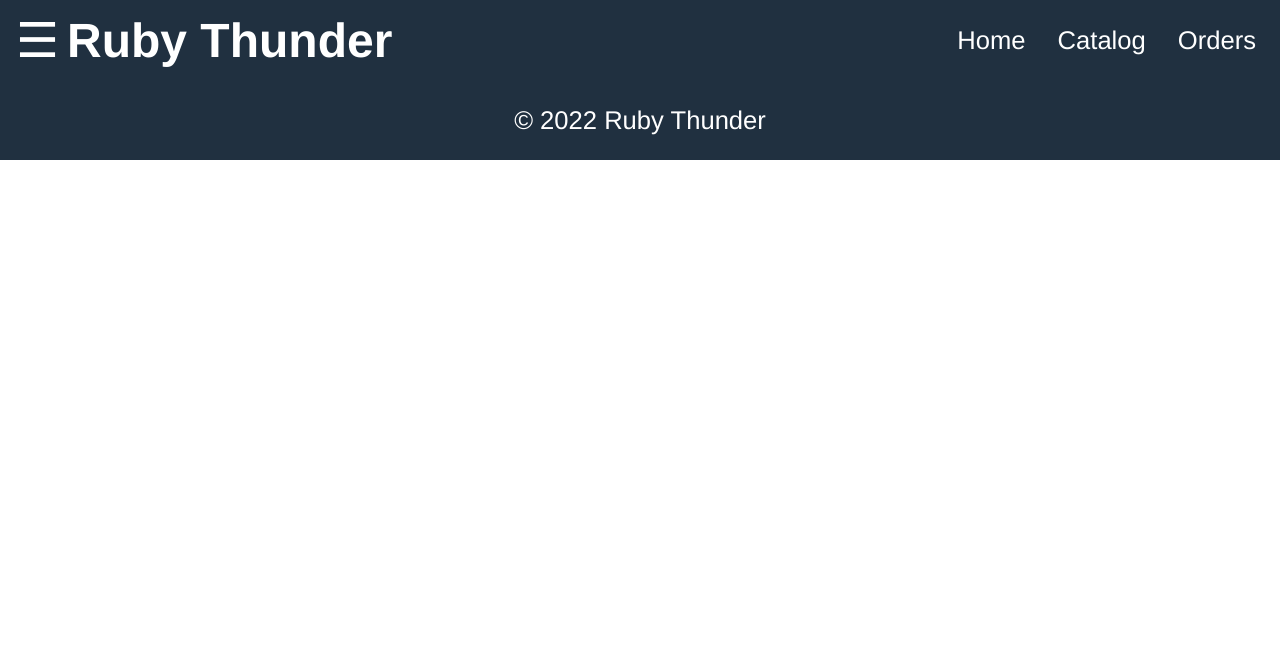
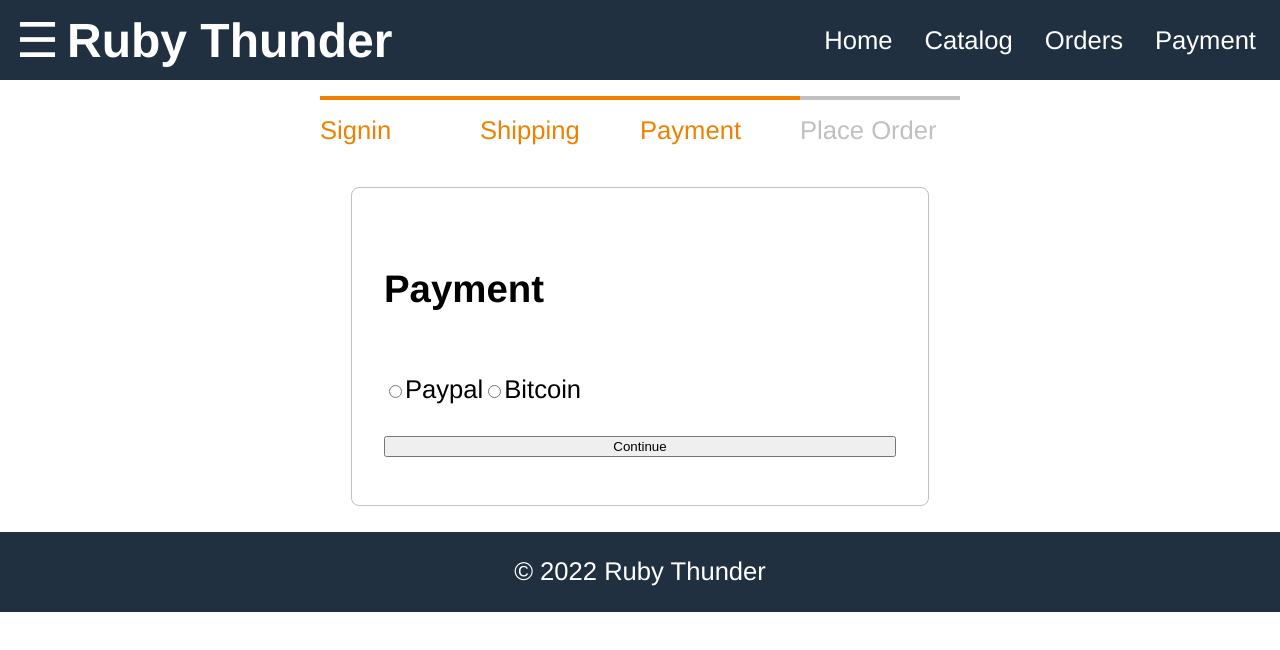
Before and after one commit to RUBY-THUNDER/ruby-thunder-web, a React (Create React App) app in the folder frontend/: page /payment in a window 1280 px wide. Shown: the top 650 px of the page. Built offline with nearby package versions, Linux system fonts and the light colour scheme.

Commit message:
Add Payment screen routing and navigation

```diff
--- a/frontend/src/App.tsx
+++ b/frontend/src/App.tsx
@@ -5,6 +5,7 @@
 import Products from "./Products/Products";
 import Orders from './Orders/Orders'
 import OrderDetail from './Orders/OrderDetail'
+import PaymentScreen from './Payment/Payment';
 
 function App() {
   const openMenu = () => {
@@ -26,6 +27,7 @@
                 <Link to="/">Home</Link>
                 <Link to="/catalog">Catalog</Link>
                 <Link to="/orders">Orders</Link>
+                <Link to="/payment">Payment</Link>
             </div>
         </header>
         <aside className="sidebar">
@@ -47,6 +49,7 @@
             <Route path="/catalog" element={<Products />} />
             <Route path="orders" element={<Orders />}></Route>
             <Route path="order/:id" element={<OrderDetail />}></Route>
+            <Route path="payment" element={<PaymentScreen />}></Route>
           </Routes>
         </main>
         <footer className="footer">
--- /dev/null
+++ b/frontend/src/Payment/CheckoutSteps.tsx
@@ -0,0 +1,12 @@
+import React from 'react';
+
+function CheckoutSteps(props: any) {
+    return <div className="checkout-steps">
+        <div className={props.step1 ? 'active' : ''} >Signin</div>
+        <div className={props.step2 ? 'active' : ''} >Shipping</div>
+        <div className={props.step3 ? 'active' : ''} >Payment</div>
+        <div className={props.step4 ? 'active' : ''} >Place Order</div>
+    </div>
+}
+
+export default CheckoutSteps;
--- /dev/null
+++ b/frontend/src/Payment/Payment.tsx
@@ -0,0 +1,49 @@
+import React from 'react';
+
+import CheckoutSteps from '../Payment/CheckoutSteps';
+
+function PaymentScreen() {
+
+    const submitHandler = () => {
+        alert("Payment processing...")
+    };
+
+    return (
+        <div>
+            <CheckoutSteps step1 step2 step3></CheckoutSteps>
+            <div className="form">
+                <form onSubmit={submitHandler}>
+                    <ul className="form-container">
+                        <li>
+                            <h2>Payment</h2>
+                        </li>
+
+                        <li>
+                            <div>
+                                <input
+                                    type="radio"
+                                    name="paymentMethod"
+                                    id="paymentMethod"
+                                    value="paypal"
+                                ></input>
+                                <label htmlFor="paymentMethod">Paypal</label>
+                                <input
+                                    type="radio"
+                                    name="paymentMethod"
+                                    id="paymentMethod"
+                                    value="bitcoin"
+                                ></input>
+                                <label htmlFor="paymentMethod">Bitcoin</label>
+                            </div>
+                        </li>
+
+                        <li>
+                            <button type="submit" className="button primary">Continue</button>
+                        </li>
+                    </ul>
+                </form>
+            </div>
+        </div>
+    );
+}
+export default PaymentScreen;
--- a/frontend/src/index.css
+++ b/frontend/src/index.css
@@ -147,3 +147,46 @@
     justify-content: space-between;
     align-items: flex-start;
 }
+
+.checkout-steps {
+    display: flex;
+    justify-content: space-between;
+    width: 40rem;
+    margin: 1rem auto;
+}
+.checkout-steps > div {
+    border-top: 0.3rem #c0c0c0 solid;
+    color: #c0c0c0;
+    flex: 1 1;
+    padding-top: 1rem;
+}
+.checkout-steps > div.active {
+    border-top: 0.3rem #f08000 solid;
+    color: #f08000;
+}
+.form {
+    display: flex;
+    justify-content: center;
+    align-items: center;
+    height: 100%;
+}
+.form-container {
+    display: flex;
+    flex-direction: column;
+    width: 32rem;
+    padding: 2rem;
+    border: 0.1rem #c0c0c0 solid;
+    border-radius: 0.5rem;
+    list-style-type: none;
+}
+.form-container li {
+    display: flex;
+    flex-direction: column;
+    margin-bottom: 1rem;
+    margin-top: 1rem;
+}
+input {
+    padding: 1rem;
+    border: 0.1rem #c0c0c0 solid;
+    border-radius: 0.5rem;
+}
```
Also changed, not shown: 1 other file (tests, documents, lock files or other folders).
